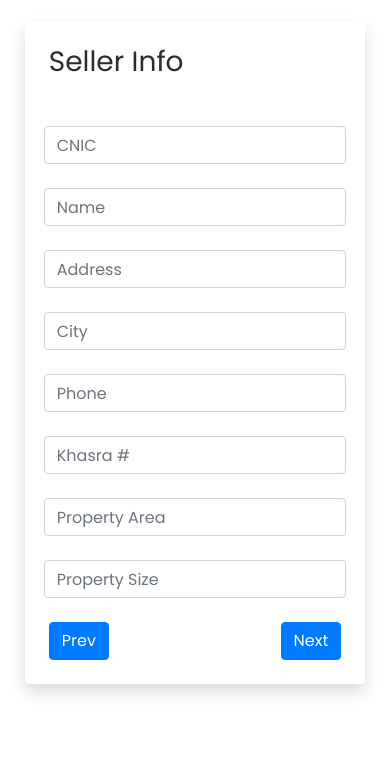
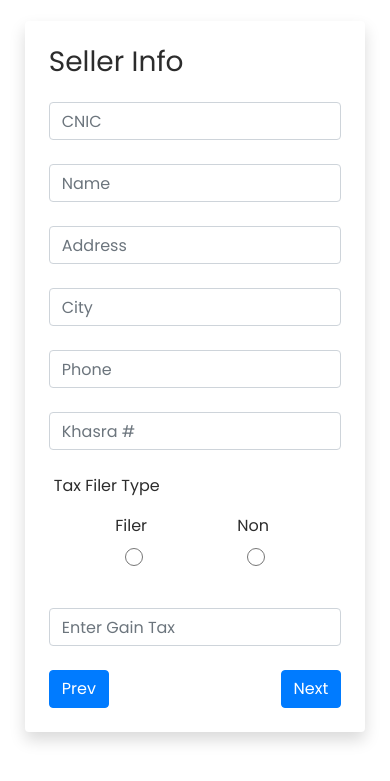
Before and after one commit to ArslaanShahid/registry-management-system, a plain HTML site: page index.html in a window 390 px wide. Both pictures are taken after typing "5", "Sample", "Sample", "name@example.com", "5551234", "5" into the empty fields and a click on the button "Next". Shown: the part 316-1097 px from the top of the page. Drawn offline with nearby package versions, Linux system fonts and the light colour scheme.

Commit message:
Fields Updated

```diff
--- a/index.html
+++ b/index.html
@@ -77,13 +77,13 @@
                     </div>
                     <div class="form-row mt-2 justify-content-center">
                       <div class="radio-button">
-                        <label for="property type">
-                          House
+                        <label class="property-type">
+                          <span class="label-text">House</span>
                           <input class="multisteps-form__input form-control" type="radio" value="house" label="House"
                             placeholder="House" name="house" id="propertyType" />
                         </label>
-                        <label for="property type">
-                          Land
+                        <label class="property-type">
+                          <span class="label-text">Land</span>
                           <input class="multisteps-form__input form-control" type="radio" value="land" label="House"
                             placeholder="House" name="house" id="propertyType" />
                         </label>
@@ -119,7 +119,6 @@
                 <div class="multisteps-form__panel shadow p-4 rounded bg-white" data-animation="scaleIn">
                   <h3 class="multisteps-form__title">Seller Info</h3>
                   <div class="multisteps-form__content">
-                    <div class="form-row mt-4">
                       <div class="form-row mt-4">
                         <div class="col-12 col-sm-6">
                           <input class="multisteps-form__input form-control" type="number" placeholder="CNIC"
@@ -150,17 +149,32 @@
                           <input class="multisteps-form__input form-control" type="number" placeholder="Khasra #" />
                         </div>
                       </div>
+                      <div class="form-row mt-4"></div>
+
+                      <div class="col-12 col-sm-6">
+                        <label class="tax-label" for="form-control">Tax Filer Type</label>
+                      </div>
+                      <div class="form-row mt-2 justify-content-center">
+                        <div class="radio-button">
+                          <label class="property-type">
+                            <span class="tax-label">Filer</span>
+                            <input class="multisteps-form__input form-control" type="radio" value="Filer" label="filer"
+                              placeholder="House" name="house" id="filer" />
+                          </label>
+                          <label class="property-type">
+                            <span class="tax-label">Non</span>
+                            <input class="multisteps-form__input form-control" type="radio" value="NonFiler" label="nonfiler"
+                              placeholder="House" name="nonfiler" id="nonFiler" />
+                          </label>
+                        </div>
+                      </div>
                       <div class="form-row mt-4">
-                        <div class="col-12 col-sm-6">
-                          <input class="multisteps-form__input form-control" type="text" placeholder="Property Area"
+                        <div class="col-12 col-sm-12">
+                          <input class="multisteps-form__input form-control" type="number" placeholder="Enter Gain Tax"
                             name="sellerpropertyrea" id="sellerpropertyArea" />
                         </div>
-                        <div class="col-12 col-sm-6 mt-4 mt-sm-0">
-                          <input class="multisteps-form__input form-control" type="text" placeholder="Property Size"
-                            name="sellepropertysize" id="sellerpropertySize" />
-                        </div>
+
                       </div>
-                    </div>
                     <div class="button-row d-flex mt-4">
                       <button class="btn btn-primary js-btn-prev" type="button" title="Prev">Prev</button>
                       <button type="submit" class="btn btn-primary ml-auto js-btn-next" title="Next">Next</button>
--- a/style.css
+++ b/style.css
@@ -15,13 +15,23 @@ body a {
 }
 label {
   display: inline-block;
-  margin-bottom: 0.5rem;
   margin-right: 50px;
   margin-left: 50px;
 }
 .my-label{
   margin-left: -12px;
   color: grey;
+}
+
+.label-text{
+  margin-left: -13px;
+}
+.tax-label{
+  margin-right: 10px;
+  margin-left: -10px;
+}
+.property-type{
+  width: 1.1rem;
 }
 .header__btn {
   transition-property: all;
```
Also changed, not shown: Inkedregistery-mangement-system_LI.jpg (added).
